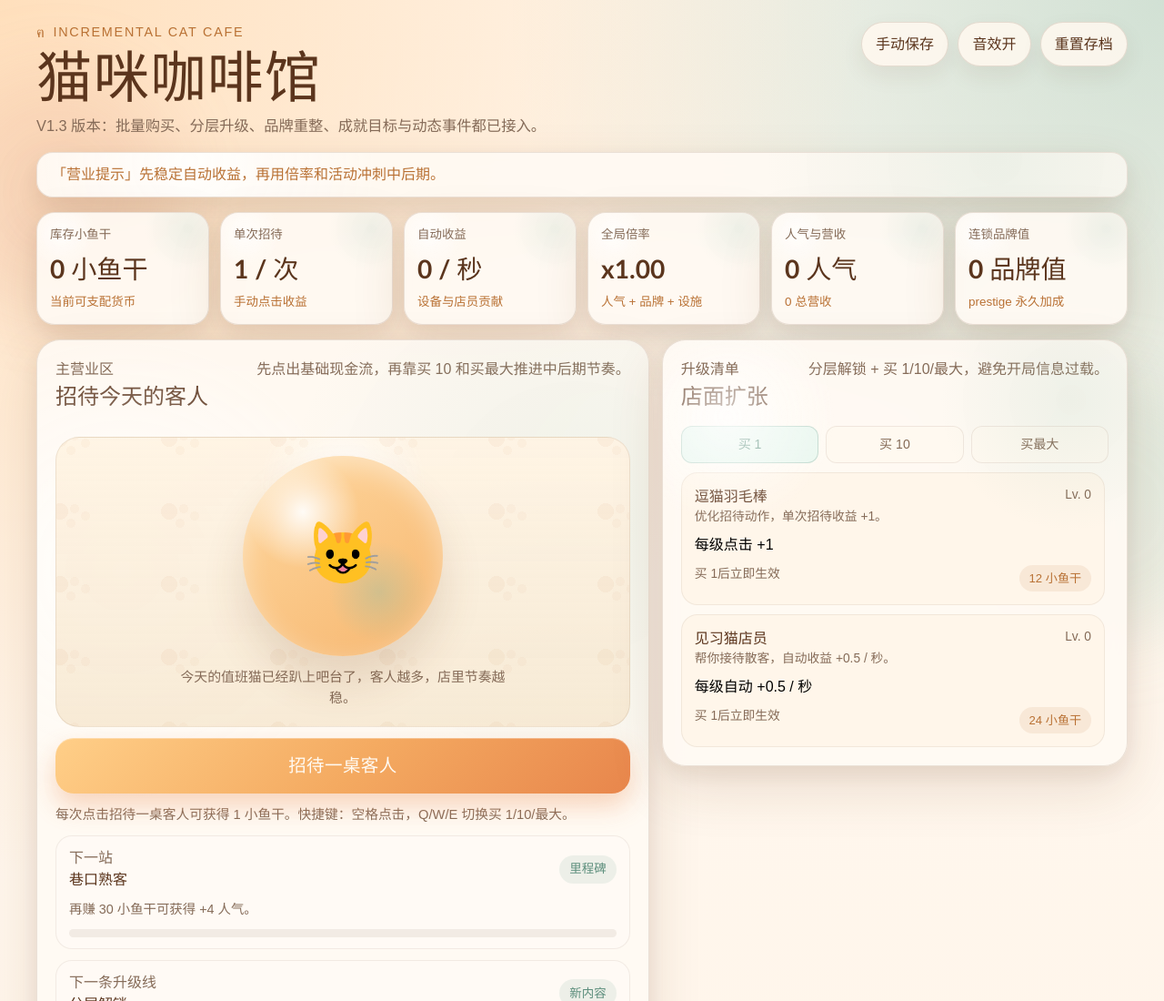
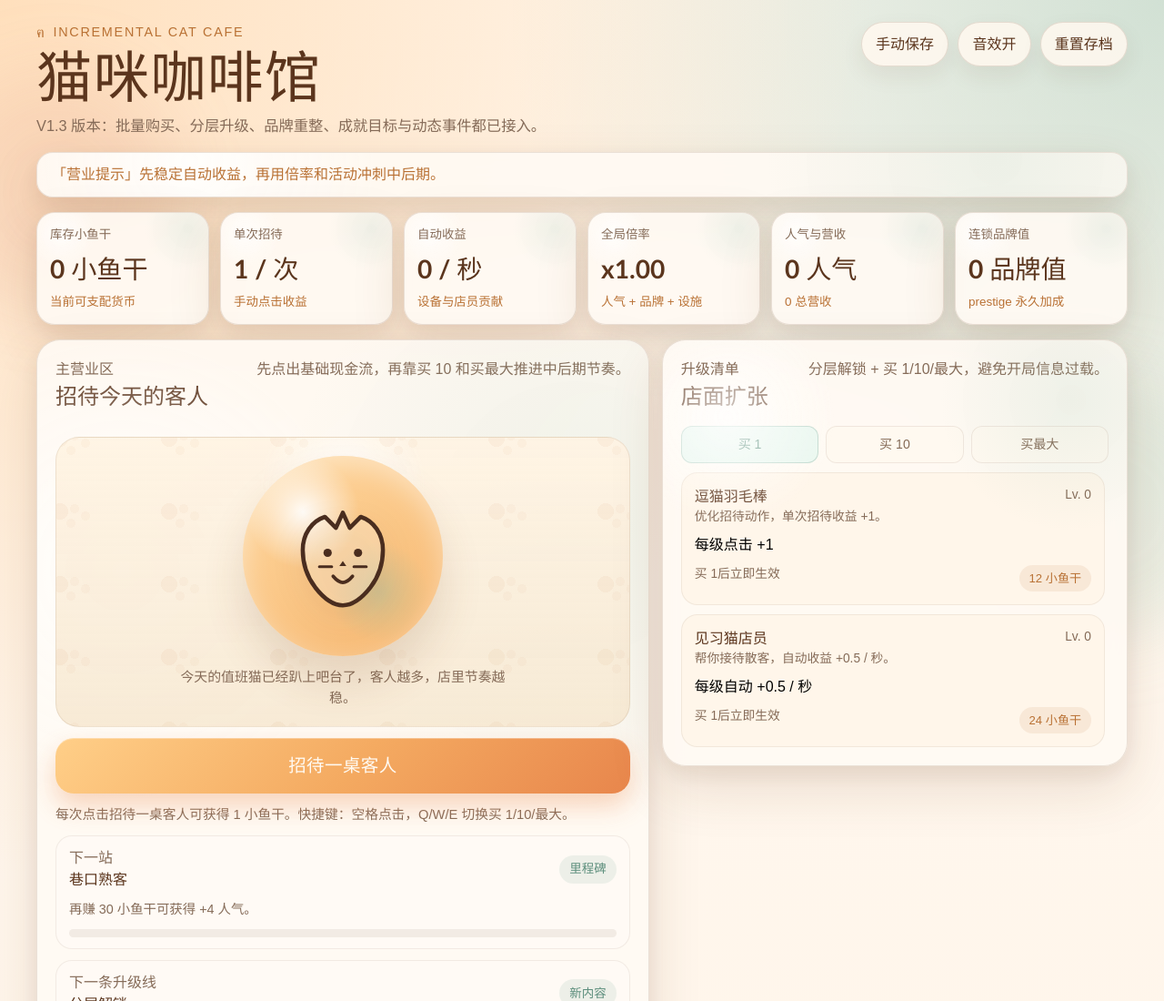
Before and after one commit to wuhenzigua/idle-cat-cafe, a website built with Vite: page index.html in a window 1280 px wide. Shown: the top 1100 px of the page at 91% size. Built offline with nearby package versions, Linux system fonts and the light colour scheme.

Commit message:
Replace mascot text glyphs with stage SVG faces

```diff
--- a/src/style.css
+++ b/src/style.css
@@ -381,16 +381,15 @@ p {
     0 28px 45px rgba(122, 74, 35, 0.16);
 }
 
-.cat-face {
-  display: inline-flex;
-  align-items: center;
-  justify-content: center;
-  max-width: 100%;
-  font-size: clamp(2.4rem, 7.2vw, 4.2rem);
-  line-height: 1;
-  white-space: nowrap;
-  transform: translateY(-4px);
-  transition: transform 220ms ease;
+.cat-face-image {
+  width: clamp(98px, 30vw, 152px);
+  height: clamp(98px, 30vw, 152px);
+  object-fit: contain;
+  transform: translateY(-2px);
+  filter: drop-shadow(0 12px 16px rgba(74, 45, 31, 0.12));
+  user-select: none;
+  -webkit-user-drag: none;
+  pointer-events: none;
 }
 
 .cat-copy {
--- a/src/ui/app.ts
+++ b/src/ui/app.ts
@@ -2,6 +2,10 @@ import { PRESTIGE_UNLOCK_REVENUE, WIN_TARGET_POPULARITY, WIN_TARGET_REVENUE } fr
 import { getMostProfitableUpgrade } from '../game/economy';
 import { GameEngine } from '../game/engine';
 import type { BuyMode, EngineEvent, GameViewModel, LogTone, UpgradeViewModel } from '../game/types';
+import catFaceEarly from '../assets/cat-face-early.svg';
+import catFaceFame from '../assets/cat-face-fame.svg';
+import catFaceLate from '../assets/cat-face-late.svg';
+import catFaceMid from '../assets/cat-face-mid.svg';
 import { SoundManager } from './sound';
 
 const compactFormatter = new Intl.NumberFormat('zh-CN', {
@@ -19,6 +23,14 @@ const preciseFormatter = new Intl.NumberFormat('zh-CN', {
 });
 
 type MobilePanelTab = 'upgrades' | 'milestones' | 'logs' | 'achievements';
+type MascotStageClass = 'stage-early' | 'stage-mid' | 'stage-late' | 'stage-fame';
+
+const CAT_FACE_BY_STAGE: Record<MascotStageClass, string> = {
+  'stage-early': catFaceEarly,
+  'stage-mid': catFaceMid,
+  'stage-late': catFaceLate,
+  'stage-fame': catFaceFame,
+};
 
 function escapeHtml(value: string): string {
   return value
@@ -108,7 +120,7 @@ export class CafeApp {
   private readonly prestigeButton: HTMLButtonElement;
   private readonly prestigeHint: HTMLParagraphElement;
   private readonly mascotStage: HTMLDivElement;
-  private readonly catFace: HTMLDivElement;
+  private readonly catFace: HTMLImageElement;
   private readonly catCopy: HTMLParagraphElement;
   private readonly storyBanner: HTMLParagraphElement;
   private readonly keydownHandler: (event: KeyboardEvent) => void;
@@ -159,7 +171,7 @@ export class CafeApp {
     this.prestigeButton = this.requireElement<HTMLButtonElement>('prestige-button');
     this.prestigeHint = this.requireElement<HTMLParagraphElement>('prestige-hint');
     this.mascotStage = this.requireElement<HTMLDivElement>('mascot-stage');
-    this.catFace = this.requireElement<HTMLDivElement>('cat-face');
+    this.catFace = this.requireElement<HTMLImageElement>('cat-face');
     this.catCopy = this.requireElement<HTMLParagraphElement>('cat-copy');
     this.storyBanner = this.requireElement<HTMLParagraphElement>('story-banner');
     this.mobileTabs = Array.from(
@@ -608,27 +620,28 @@ export class CafeApp {
   private updateMascotScene(viewModel: GameViewModel): void {
     const revenue = viewModel.state.lifetimeRevenue;
     const popularity = viewModel.state.popularity;
-    let face = '😺';
     let copy = '今天的值班猫已经趴上吧台了，客人越多，店里节奏越稳。';
-    let stageClass = 'stage-early';
+    let stageClass: MascotStageClass = 'stage-early';
+    let faceLabel = '专注值班';
 
     if (viewModel.state.hasWon) {
-      face = '😻';
       copy = '明星猫咖达成，猫咪们开始挑选下一站扩张城市。';
       stageClass = 'stage-fame';
+      faceLabel = '明星营业';
     } else if (revenue >= 40_000 || popularity >= 90) {
-      face = '😼';
       copy = '品牌进入高光阶段，探店客和回头客同时拉升节奏。';
       stageClass = 'stage-late';
+      faceLabel = '高光冲刺';
     } else if (revenue >= 10_000 || popularity >= 45) {
-      face = '😸';
       copy = '店里开始形成固定客流，升级决策比疯狂点击更重要。';
       stageClass = 'stage-mid';
+      faceLabel = '稳定运营';
     }
 
     this.mascotStage.classList.remove('stage-early', 'stage-mid', 'stage-late', 'stage-fame');
     this.mascotStage.classList.add(stageClass);
-    this.catFace.textContent = face;
+    this.catFace.src = CAT_FACE_BY_STAGE[stageClass];
+    this.catFace.alt = `猫咪表情：${faceLabel}`;
     this.catCopy.textContent = copy;
   }
 
@@ -848,7 +861,7 @@ export class CafeApp {
             <div id="mascot-stage" class="mascot-stage stage-early">
               <div class="mascot-copy">
                 <div class="cat-halo">
-                  <div id="cat-face" class="cat-face">😺</div>
+                  <img id="cat-face" class="cat-face-image" src="${catFaceEarly}" alt="猫咪表情：专注值班" />
                 </div>
                 <p id="cat-copy" class="cat-copy">今天的值班猫已经趴上吧台了，客人越多，店里节奏越稳。</p>
               </div>
```
Also changed, not shown: src/assets/cat-face-early.svg (added), src/assets/cat-face-fame.svg (added), src/assets/cat-face-late.svg (added), src/assets/cat-face-mid.svg (added).
